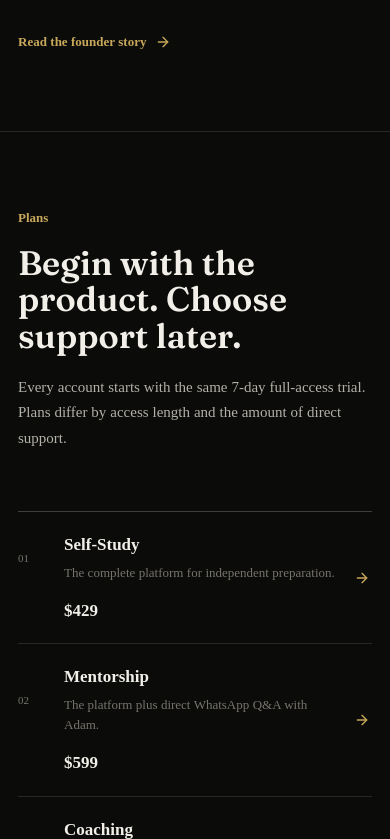
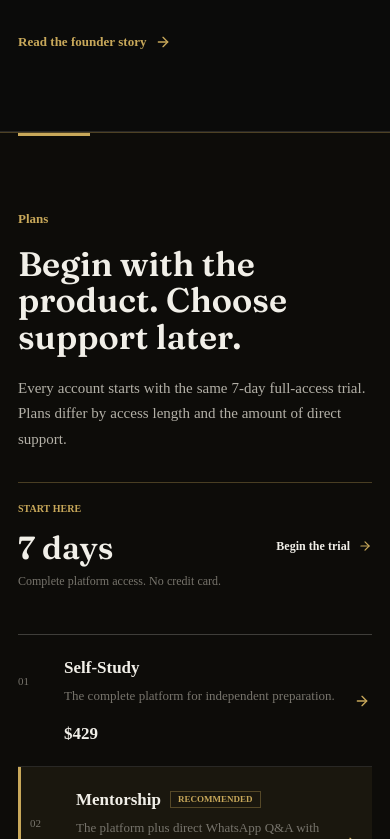
Before and after one commit to adamik771/gmat-platform, a Next.js app: page / in a window 390 px wide. Shown: the part 4825-5664 px from the top of the page. Built offline with nearby package versions, Linux system fonts and the light colour scheme; no server answers.

Commit message:
design(marketing): emphasize homepage pricing choices

```diff
--- a/src/app/(marketing)/page.tsx
+++ b/src/app/(marketing)/page.tsx
@@ -71,24 +71,28 @@ const plans = [
     price: "$429",
     detail: "4 months",
     description: "The complete platform for independent preparation.",
+    recommended: false,
   },
   {
     name: "Mentorship",
     price: "$599",
     detail: "6 months",
     description: "The platform plus direct WhatsApp Q&A with Adam.",
+    recommended: true,
   },
   {
     name: "Coaching",
     price: "$2,500",
     detail: "8 sessions",
     description: "Weekly 1:1 work and a tailored preparation plan.",
+    recommended: false,
   },
   {
     name: "Intensive",
     price: "$4,200",
     detail: "16 sessions",
     description: "A full preparation cycle with close, ongoing support.",
+    recommended: false,
   },
 ]
 
@@ -255,7 +259,8 @@ export default function HomePage() {
         </div>
       </section>
 
-      <section className="editorial-section">
+      <section id="plans" className="editorial-section editorial-section--plans">
+        <div className="editorial-plans-header">
           <div className="editorial-section__heading editorial-section__heading--wide">
             <p className="editorial-kicker">Plans</p>
             <h2>Begin with the product. Choose support later.</h2>
@@ -264,12 +269,29 @@ export default function HomePage() {
               Plans differ by access length and the amount of direct support.
             </p>
           </div>
+          <div className="editorial-plans-trial">
+            <span>Start here</span>
+            <strong>{TRIAL_DAYS} days</strong>
+            <p>Complete platform access. No credit card.</p>
+            <Link href="/signup">
+              Begin the trial
+              <ArrowRight aria-hidden="true" />
+            </Link>
+          </div>
+        </div>
         <div className="editorial-plan-list">
           {plans.map((plan, index) => (
-            <Link href="/pricing" key={plan.name} className="editorial-plan-row">
+            <Link
+              href="/pricing"
+              key={plan.name}
+              className={`editorial-plan-row${plan.recommended ? " editorial-plan-row--recommended" : ""}`}
+            >
               <span className="editorial-plan-row__index">0{index + 1}</span>
               <div>
+                <div className="editorial-plan-row__title">
                   <h3>{plan.name}</h3>
+                  {plan.recommended && <span>Recommended</span>}
+                </div>
                 <p>{plan.description}</p>
               </div>
               <span className="editorial-plan-row__detail">{plan.detail}</span>
--- a/src/app/globals.css
+++ b/src/app/globals.css
@@ -1058,6 +1058,85 @@ sup {
   border-top: 1px solid var(--editorial-line-strong);
 }
 
+.editorial-section--plans {
+  position: relative;
+  overflow: hidden;
+  border-top: 1px solid rgba(200, 168, 90, 0.34);
+  background: #0d0c09;
+}
+
+.editorial-section--plans::before {
+  position: absolute;
+  top: 0;
+  left: max(24px, calc((100vw - 1180px) / 2));
+  width: 96px;
+  height: 3px;
+  background: var(--editorial-gold);
+  content: "";
+}
+
+.editorial-plans-header {
+  display: grid;
+  grid-template-columns: minmax(0, 1fr) 260px;
+  gap: 72px;
+  align-items: end;
+  margin-bottom: 60px;
+}
+
+.editorial-plans-header .editorial-section__heading {
+  margin-bottom: 0;
+}
+
+.editorial-plans-trial {
+  padding: 4px 0 5px 26px;
+  border-left: 1px solid rgba(200, 168, 90, 0.42);
+}
+
+.editorial-plans-trial > span {
+  color: var(--editorial-gold);
+  font-size: 10px;
+  font-weight: 700;
+  letter-spacing: 0;
+  text-transform: uppercase;
+}
+
+.editorial-plans-trial > strong {
+  display: block;
+  margin-top: 10px;
+  color: var(--editorial-text);
+  font-family: var(--font-fraunces), ui-serif, Georgia, serif;
+  font-size: 32px;
+  font-weight: 520;
+  line-height: 1;
+}
+
+.editorial-plans-trial > p {
+  margin: 9px 0 16px;
+  color: var(--editorial-muted);
+  font-size: 12px;
+  line-height: 1.5;
+}
+
+.editorial-plans-trial > a {
+  display: inline-flex;
+  align-items: center;
+  gap: 8px;
+  color: var(--editorial-text);
+  font-size: 12px;
+  font-weight: 650;
+}
+
+.editorial-plans-trial svg {
+  width: 14px;
+  height: 14px;
+  color: var(--editorial-gold);
+  transition: transform 160ms ease;
+}
+
+.editorial-plans-trial a:hover svg {
+  transform: translateX(3px);
+}
+
 .editorial-plan-row {
   display: grid;
   grid-template-columns: 48px minmax(280px, 1fr) 110px 100px 24px;
@@ -1073,6 +1152,18 @@ sup {
   background: rgba(241, 239, 232, 0.025);
 }
 
+.editorial-plan-row--recommended {
+  padding-right: 18px;
+  padding-left: 18px;
+  border-bottom-color: rgba(200, 168, 90, 0.22);
+  background: rgba(200, 168, 90, 0.07);
+  box-shadow: inset 3px 0 0 var(--editorial-gold);
+}
+
+.editorial-plan-row--recommended:hover {
+  background: rgba(200, 168, 90, 0.105);
+}
+
 .editorial-plan-row__index,
 .editorial-plan-row__detail {
   color: var(--editorial-muted);
@@ -1084,6 +1175,24 @@ sup {
   color: var(--editorial-text);
   font-size: 17px;
   font-weight: 650;
+}
+
+.editorial-plan-row__title {
+  display: flex;
+  flex-wrap: wrap;
+  gap: 9px;
+  align-items: center;
+}
+
+.editorial-plan-row__title > span {
+  padding: 3px 7px;
+  border: 1px solid rgba(200, 168, 90, 0.34);
+  color: var(--editorial-gold);
+  font-size: 9px;
+  font-weight: 700;
+  letter-spacing: 0;
+  line-height: 1;
+  text-transform: uppercase;
 }
 
 .editorial-plan-row p {
@@ -1301,6 +1410,11 @@ sup {
     grid-template-columns: 40px minmax(0, 1fr) 88px 22px;
   }
 
+  .editorial-plans-header {
+    grid-template-columns: minmax(0, 1fr) 220px;
+    gap: 42px;
+  }
+
   .editorial-plan-row__detail {
     display: none;
   }
@@ -1436,6 +1550,47 @@ sup {
     padding: 20px 0;
   }
 
+  .editorial-section--plans::before {
+    left: 18px;
+    width: 72px;
+  }
+
+  .editorial-plans-header {
+    grid-template-columns: 1fr;
+    gap: 30px;
+    margin-bottom: 44px;
+  }
+
+  .editorial-plans-trial {
+    display: grid;
+    grid-template-columns: minmax(0, 1fr) auto;
+    gap: 6px 16px;
+    align-items: end;
+    padding: 18px 0 0;
+    border-top: 1px solid rgba(200, 168, 90, 0.32);
+    border-left: 0;
+  }
+
+  .editorial-plans-trial > strong,
+  .editorial-plans-trial > p {
+    grid-column: 1;
+  }
+
+  .editorial-plans-trial > p {
+    margin: 2px 0 0;
+  }
+
+  .editorial-plans-trial > a {
+    grid-column: 2;
+    grid-row: 1 / 4;
+    align-self: center;
+  }
+
+  .editorial-plan-row--recommended {
+    padding-right: 12px;
+    padding-left: 12px;
+  }
+
   .editorial-plan-row > strong {
     grid-column: 2;
     grid-row: 2;
```
Lines whose indentation alone changed are shown as unchanged.
